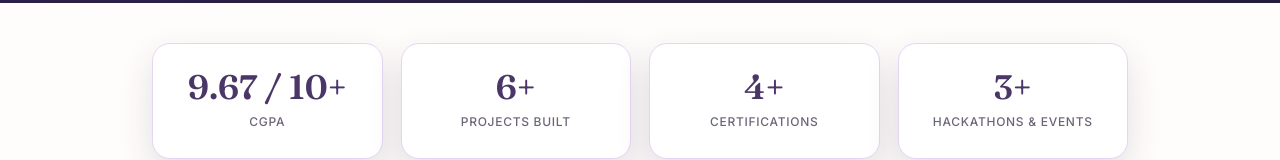
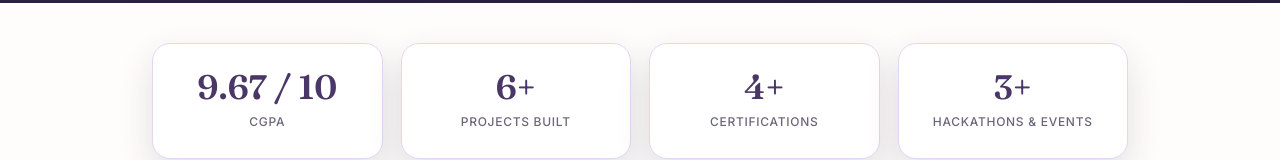
Before and after one commit to rupalirudresh-18/portfolio, a plain HTML site: page index.html in a window 1280 px wide. Shown: the part 701-861 px from the top of the page. Drawn offline with Linux system fonts and the light colour scheme.

Commit message:
new project

```diff
--- a/index.html
+++ b/index.html
@@ -446,7 +446,7 @@ const certCount = d.achievements.filter(a => a.badge.toLowerCase().includes('cer
 const hackCount = d.achievements.filter(a => a.badge.toLowerCase().includes('hackathon') || a.badge.toLowerCase().includes('technical event')).length;
 const cgpaVal = d.about.info[d.about.highlightKey] || '';
 document.getElementById('stats-row').innerHTML = `
-  <div class="stat-box"><div class="num">${cgpaVal}+</div><div class="label">CGPA</div></div>
+  <div class="stat-box"><div class="num">${cgpaVal}</div><div class="label">CGPA</div></div>
   <div class="stat-box"><div class="num">${d.projects.length}+</div><div class="label">Projects Built</div></div>
   <div class="stat-box"><div class="num">${certCount}+</div><div class="label">Certifications</div></div>
   <div class="stat-box"><div class="num">${hackCount}+</div><div class="label">Hackathons & Events</div></div>
```
